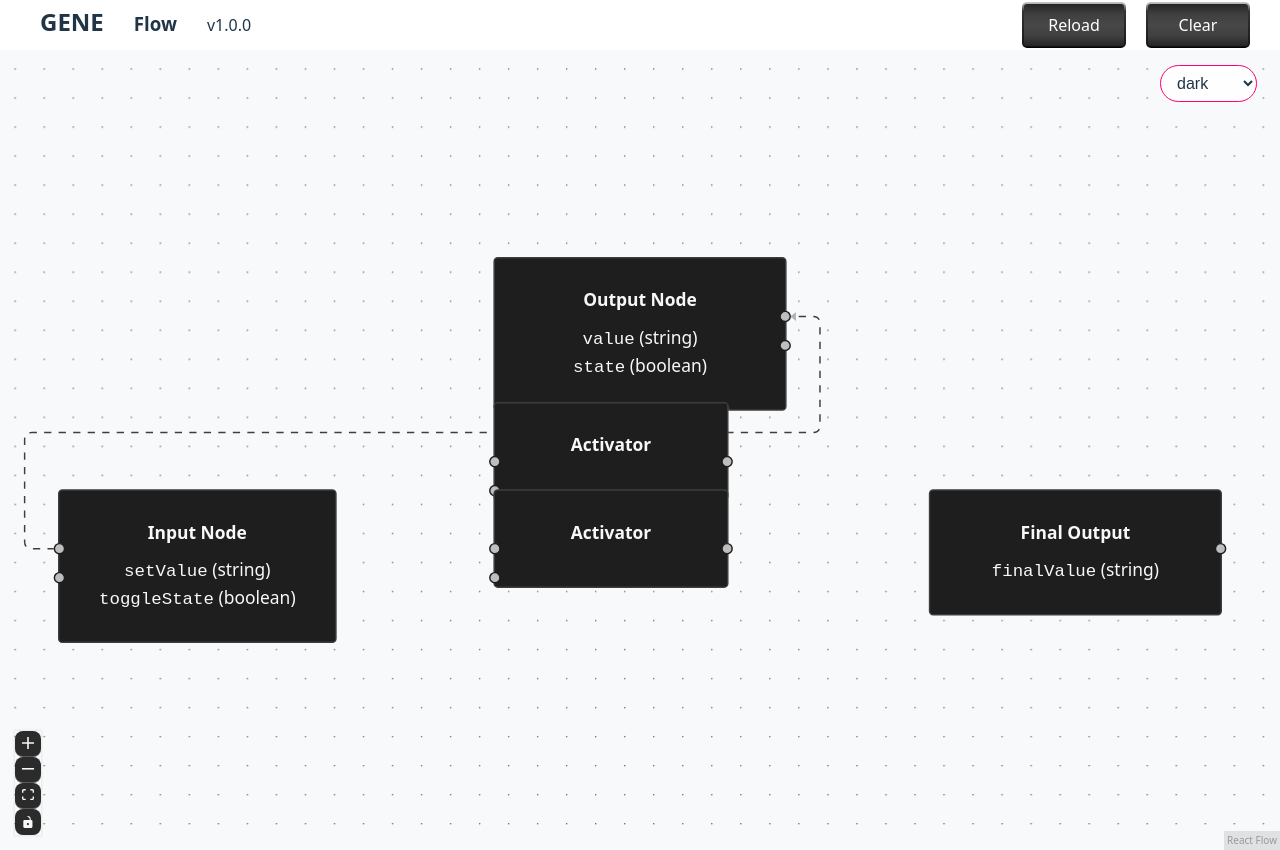
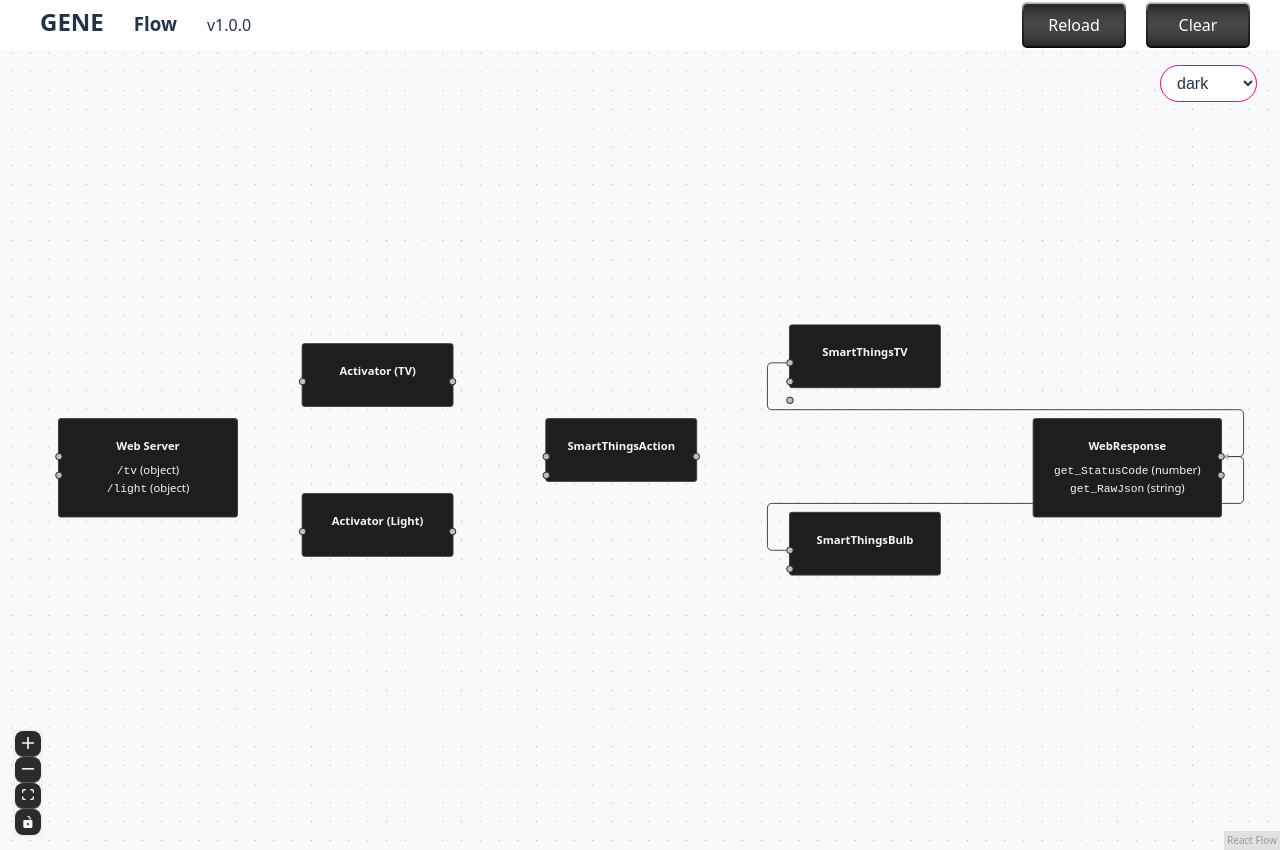
Before and after one commit to joeswagson/GENE, a React (Vite) app in the folder GENE.Flow/Frontend/: page / in a window 1280 px wide. Built offline with nearby package versions, Linux system fonts and the light colour scheme.

Commit message:
Updated scene

```diff
--- a/GENE.Flow/Frontend/src/exampleNodes.ts
+++ b/GENE.Flow/Frontend/src/exampleNodes.ts
@@ -1,105 +1,201 @@
-import {MarkerType, Position} from '@xyflow/react';
-import { NodeData } from './types';
+import { MarkerType } from '@xyflow/react';
 
 export const exampleNodes = [
+  // Web Server (event source)
   {
     id: '1',
     type: 'SignalNode',
-    position: { x: 0, y: 160 }, // snapped-ish
+    position: { x: 0, y: 140 },
     data: {
-      label: 'Input Node',
+      label: 'Web Server',
       signals: [
-        { name: 'setValue', type: 'string', nullable: false },
-        { name: 'toggleState', type: 'boolean', nullable: false },
+        { name: '/tv', type: 'object', nullable: false },
+        { name: '/light', type: 'object', nullable: false },
       ],
-      nodeId: 'input-node-1',
+      nodeId: 'web-server',
     },
   },
+
+  // Activator (TV)
   {
     id: '2',
-    type: 'OutputNode',
-    position: { x: 300, y: 0 },
+    type: 'BridgeNode',
+    position: { x: 260, y: 60 },
     data: {
-      label: 'Output Node',
+      label: 'Activator (TV)',
+      signals: [
+        { name: 'event', type: 'object', nullable: false },
+      ],
       outputs: [
-        { name: 'value', type: 'string', nullable: true },
-        { name: 'state', type: 'boolean', nullable: false },
+        { name: 'action', type: 'object', nullable: false },
       ],
-      nodeId: 'output-node-1',
+      nodeId: 'activator-tv',
     },
   },
+
+  // Activator (Bulb)
   {
     id: '3',
     type: 'BridgeNode',
-    position: { x: 300, y: 100 },
+    position: { x: 260, y: 220 },
     data: {
-      label: 'Activator',
+      label: 'Activator (Light)',
       signals: [
-        { name: 'value', type: 'number', nullable: false },
-        { name: 'activate', type: 'void', nullable: false },
+        { name: 'event', type: 'object', nullable: false },
       ],
       outputs: [
-        { name: 'value', type: 'number', nullable: false },
+        { name: 'action', type: 'object', nullable: false },
       ],
-      nodeId: 'bridge-node-1',
+      nodeId: 'activator-light',
     },
   },
+
+  // SmartThingsAction
   {
     id: '4',
     type: 'BridgeNode',
-    position: { x: 300, y: 160 },
+    position: { x: 520, y: 140 },
     data: {
-      label: 'Activator',
+      label: 'SmartThingsAction',
       signals: [
-        { name: 'value', type: 'number', nullable: false },
-        { name: 'activate', type: 'void', nullable: false },
+        { name: 'set_Token', type: 'string', nullable: false },
+        { name: 'set_Commands', type: 'array', nullable: false },
       ],
       outputs: [
-        { name: 'value', type: 'number', nullable: false },
+        { name: 'get_Commands', type: 'array', nullable: false },
       ],
-      nodeId: 'bridge-node-2',
+      nodeId: 'st-action',
     },
   },
+
+  // SmartThingsTV
   {
     id: '5',
+    type: 'BridgeNode',
+    position: { x: 780, y: 40 },
+    data: {
+      label: 'SmartThingsTV',
+      signals: [
+        { name: 'Toggle', type: 'boolean', nullable: false },
+        { name: 'SetVolume', type: 'number', nullable: false },
+        { name: 'LaunchApp', type: 'string', nullable: false },
+      ],
+      outputs: [],
+      nodeId: 'st-tv',
+    },
+  },
+
+  // SmartThingsBulb
+  {
+    id: '6',
+    type: 'BridgeNode',
+    position: { x: 780, y: 240 },
+    data: {
+      label: 'SmartThingsBulb',
+      signals: [
+        { name: 'Toggle', type: 'boolean', nullable: false },
+        { name: 'SetLevel', type: 'number', nullable: false },
+      ],
+      outputs: [],
+      nodeId: 'st-bulb',
+    },
+  },
+
+  // WebResponse
+  {
+    id: '7',
     type: 'OutputNode',
-    position: { x: 600, y: 160 },
+    position: { x: 1040, y: 140 },
     data: {
-      label: 'Final Output',
+      label: 'WebResponse',
       outputs: [
-        { name: 'finalValue', type: 'string', nullable: false },
+        { name: 'get_StatusCode', type: 'number', nullable: false },
+        { name: 'get_RawJson', type: 'string', nullable: false },
       ],
-      nodeId: 'output-node-2',
+      nodeId: 'web-response',
     },
   },
 ];
 
 export const exampleEdges = [
+  // /tv → Activator (TV)
   {
-    id: 'e1-setValue-2-value',
+    id: 'e1-tv-activator',
     source: '1',
     target: '2',
-    sourceHandle: 'signal-setValue',
-    targetHandle: 'output-value',
+    sourceHandle: 'signal-/tv',
+    targetHandle: 'signal-event',
     type: 'smoothstep',
-    animated: true,
     markerEnd: { type: MarkerType.ArrowClosed },
   },
+
+  // /light → Activator (Light)
   {
-    id: 'e1-toggleState-3-process',
+    id: 'e1-light-activator',
     source: '1',
     target: '3',
-    sourceHandle: 'signal-toggleState',
-    targetHandle: 'output-process', // bridge *receives* via output side
+    sourceHandle: 'signal-/light',
+    targetHandle: 'signal-event',
+    type: 'smoothstep',
+    markerEnd: { type: MarkerType.ArrowClosed },
+  },
+
+  // Activators → SmartThingsAction
+  {
+    id: 'e2-tv-action',
+    source: '2',
+    target: '4',
+    sourceHandle: 'output-action',
+    targetHandle: 'signal-set_Commands',
     type: 'smoothstep',
     markerEnd: { type: MarkerType.ArrowClosed },
   },
   {
-    id: 'e3-result-4-finalValue',
+    id: 'e2-light-action',
     source: '3',
     target: '4',
-    sourceHandle: 'signal-result',
-    targetHandle: 'output-finalValue',
+    sourceHandle: 'output-action',
+    targetHandle: 'signal-set_Commands',
+    type: 'smoothstep',
+    markerEnd: { type: MarkerType.ArrowClosed },
+  },
+
+  // Action → Devices
+  {
+    id: 'e3-action-tv',
+    source: '4',
+    target: '5',
+    sourceHandle: 'output-get_Commands',
+    targetHandle: 'signal-Toggle',
+    type: 'smoothstep',
+    markerEnd: { type: MarkerType.ArrowClosed },
+  },
+  {
+    id: 'e3-action-bulb',
+    source: '4',
+    target: '6',
+    sourceHandle: 'output-get_Commands',
+    targetHandle: 'signal-Toggle',
+    type: 'smoothstep',
+    markerEnd: { type: MarkerType.ArrowClosed },
+  },
+
+  // Devices → WebResponse (status only, simplified)
+  {
+    id: 'e4-tv-response',
+    source: '5',
+    target: '7',
+    sourceHandle: 'signal-Toggle',
+    targetHandle: 'output-get_StatusCode',
+    type: 'smoothstep',
+    markerEnd: { type: MarkerType.ArrowClosed },
+  },
+  {
+    id: 'e4-bulb-response',
+    source: '6',
+    target: '7',
+    sourceHandle: 'signal-Toggle',
+    targetHandle: 'output-get_StatusCode',
     type: 'smoothstep',
     markerEnd: { type: MarkerType.ArrowClosed },
   },
```
